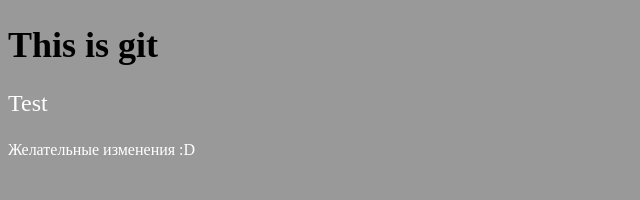
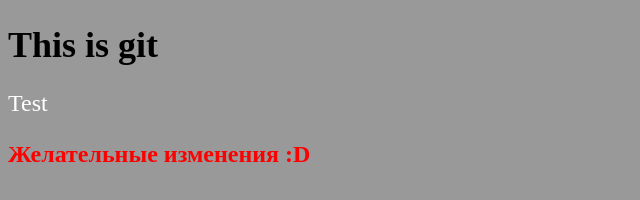
Before and after one commit to sanata713/git-test, a plain HTML site: page index.html in a window 1280 px wide. Shown: the whole page, without its empty margins (0-640 px from the left). Drawn offline with Linux system fonts and the light colour scheme.

Commit message:
Fifth commit

```diff
--- a/css/main.css
+++ b/css/main.css
@@ -8,6 +8,10 @@ h1 {
     color: #000;
 }
 
+h2 {
+    color: #fd0000;
+}
+
 p {
     font-size: 24px;
 }
--- a/index.html
+++ b/index.html
@@ -10,9 +10,9 @@
     <h1>This is git</h1>
     <p>Test</p>
 
-    <div>
+    <h2>
         Желательные изменения :D
-    </div>
+    </h2>
 
 </body>
 </html>
```
